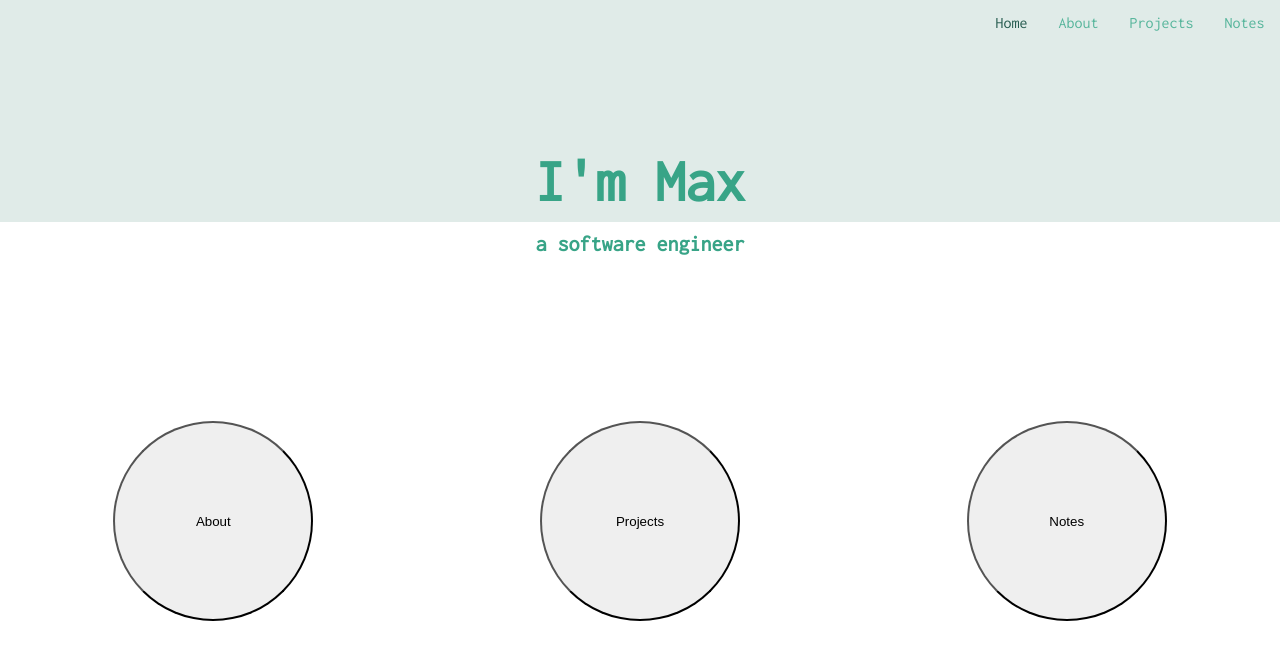
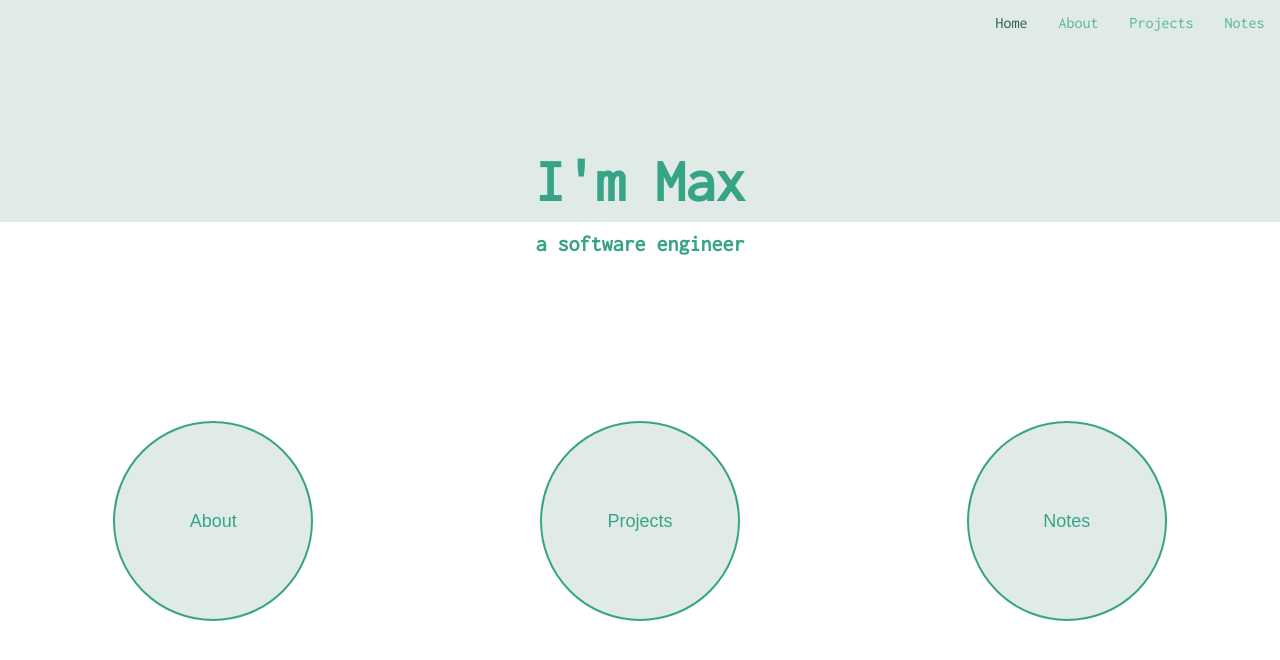
Before and after one commit to MaxBSilver/portfolio-2019, a React (Create React App) app: page / in a window 1280 px wide. Shown: the top 660 px of the page. Built offline with nearby package versions, Linux system fonts and the light colour scheme.

Commit message:
add transitions for lrgBtns

```diff
--- a/src/components/LrgBtn/LrgBtn.jsx
+++ b/src/components/LrgBtn/LrgBtn.jsx
@@ -11,8 +11,10 @@ export class LrgButton extends Component {
 	render () {
 		return (
 			<div className="lrg-btn">
-				<NavLink onClick={this.handleClick}  to={this.props.btnName}>
-					<button name={this.props.btnName}>{this.props.btnName}</button>
+				<NavLink onClick={this.handleClick} to={this.props.btnName}>
+					<button name={this.props.btnName}>
+						<span>{this.props.btnName}</span>
+					</button>
 				</NavLink>
 			</div>
 		);
--- a/src/components/LrgBtn/lrgBtn.scss
+++ b/src/components/LrgBtn/lrgBtn.scss
@@ -5,9 +5,20 @@
     width: 200px;
     height: 200px;
     border-radius: 50%;
+    color: #38A487;
+    font-size: 18px;
+    border: #38A487 2px solid;
+    background-color: #E0EBE8;
+    transition: background-color 1s, color 1s;
+
+
 
   }
   & button:hover {
+    background-color: #38A487;
+    color: #E0EBE8;
+
+    transition: background-color 1s, color 1s;
 
   }
 }
--- a/src/sass/animations.scss
+++ b/src/sass/animations.scss
@@ -7,11 +7,4 @@
   }
 }
 
-@keyframes slowSpin {
-  from {
-    transform: rotate(0);
-  }
-  to {transform: rotate(360);
-  }
-
-}
+@keyframes fade
```
